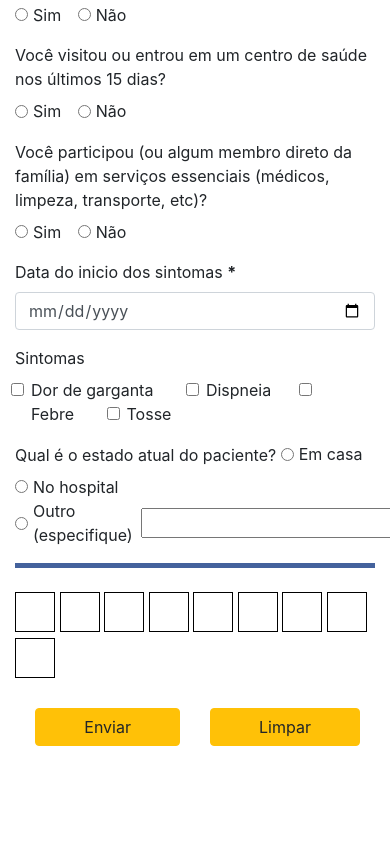
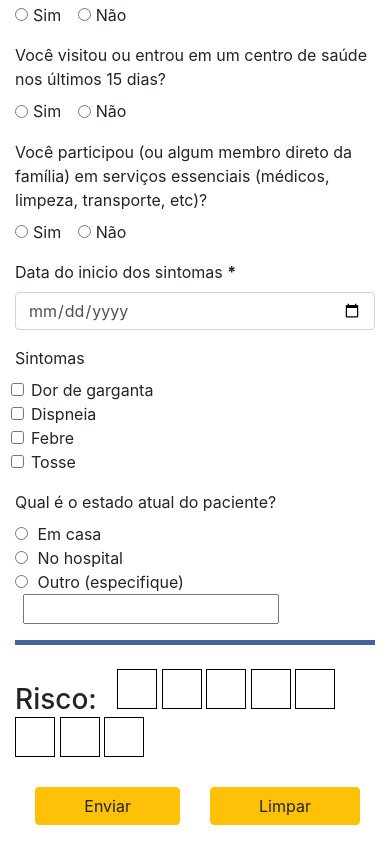
Before and after one commit to EmersonJahn/COVID-19_Exam_Request_Form, a plain HTML site: page index.html in a window 390 px wide. Shown: the part 1671-2520 px from the top of the page. Before the commit the page ends 2441 px from the top, so only its background shows below. Drawn offline with nearby package versions, Linux system fonts and the light colour scheme.

Commit message:
final design corrections

```diff
--- a/index.html
+++ b/index.html
@@ -1,16 +1,26 @@
 <!DOCTYPE html>
 <html lang="pt-BR">
+
 <head>
     <meta charset="UTF-8">
     <meta name="viewport" content="width=device-width, initial-scale=1.0">
     <title>Formulário de Requisição de Exame de Covid-19</title>
 
-    <link rel="stylesheet" href="https://stackpath.bootstrapcdn.com/bootstrap/4.1.3/css/bootstrap.min.css" integrity="sha384-MCw98/SFnGE8fJT3GXwEOngsV7Zt27NXFoaoApmYm81iuXoPkFOJwJ8ERdknLPMO" crossorigin="anonymous">
-    <script src="https://code.jquery.com/jquery-3.3.1.slim.min.js" integrity="sha384-q8i/X+965DzO0rT7abK41JStQIAqVgRVzpbzo5smXKp4YfRvH+8abtTE1Pi6jizo" crossorigin="anonymous"></script>
-    <script src="https://cdnjs.cloudflare.com/ajax/libs/popper.js/1.14.3/umd/popper.min.js" integrity="sha384-ZMP7rVo3mIykV+2+9J3UJ46jBk0WLaUAdn689aCwoqbBJiSnjAK/l8WvCWPIPm49" crossorigin="anonymous"></script>
-    <script src="https://stackpath.bootstrapcdn.com/bootstrap/4.1.3/js/bootstrap.min.js" integrity="sha384-ChfqqxuZUCnJSK3+MXmPNIyE6ZbWh2IMqE241rYiqJxyMiZ6OW/JmZQ5stwEULTy" crossorigin="anonymous"></script>
+    <link rel="stylesheet" href="https://stackpath.bootstrapcdn.com/bootstrap/4.1.3/css/bootstrap.min.css"
+        integrity="sha384-MCw98/SFnGE8fJT3GXwEOngsV7Zt27NXFoaoApmYm81iuXoPkFOJwJ8ERdknLPMO" crossorigin="anonymous">
+    <script src="https://code.jquery.com/jquery-3.3.1.slim.min.js"
+        integrity="sha384-q8i/X+965DzO0rT7abK41JStQIAqVgRVzpbzo5smXKp4YfRvH+8abtTE1Pi6jizo"
+        crossorigin="anonymous"></script>
+    <script src="https://cdnjs.cloudflare.com/ajax/libs/popper.js/1.14.3/umd/popper.min.js"
+        integrity="sha384-ZMP7rVo3mIykV+2+9J3UJ46jBk0WLaUAdn689aCwoqbBJiSnjAK/l8WvCWPIPm49"
+        crossorigin="anonymous"></script>
+    <script src="https://stackpath.bootstrapcdn.com/bootstrap/4.1.3/js/bootstrap.min.js"
+        integrity="sha384-ChfqqxuZUCnJSK3+MXmPNIyE6ZbWh2IMqE241rYiqJxyMiZ6OW/JmZQ5stwEULTy"
+        crossorigin="anonymous"></script>
     <!-- <link rel="stylesheet" href="https://cdnjs.cloudflare.com/ajax/libs/bootstrap-datepicker/1.8.0/css/bootstrap-datepicker.css"> -->
-    <script src="https://cdnjs.cloudflare.com/ajax/libs/jquery.mask/1.14.16/jquery.mask.min.js" integrity="sha512-pHVGpX7F/27yZ0ISY+VVjyULApbDlD0/X0rgGbTqCE7WFW5MezNTWG/dnhtbBuICzsd0WQPgpE4REBLv+UqChw==" crossorigin="anonymous"></script>
+    <script src="https://cdnjs.cloudflare.com/ajax/libs/jquery.mask/1.14.16/jquery.mask.min.js"
+        integrity="sha512-pHVGpX7F/27yZ0ISY+VVjyULApbDlD0/X0rgGbTqCE7WFW5MezNTWG/dnhtbBuICzsd0WQPgpE4REBLv+UqChw=="
+        crossorigin="anonymous"></script>
     <link rel="stylesheet" href="./css/style.css">
 
     <!-- <script src="http://ajax.googleapis.com/ajax/libs/jquery/1.9.0/jquery.min.js"></script> -->
@@ -20,6 +30,7 @@
 
     <script src="./js/script.js"></script>
 </head>
+
 <body>
 
     <form class="container my-4" name="main-form" id="main-form">
@@ -62,7 +73,7 @@
                 <div class="row">
                     <div class="col-md-6 mt-3 mt-md-2">
                         <label for="adress">Endereço *</label>
-                        <input type="text" id="adress" class="form-control" >
+                        <input type="text" id="adress" class="form-control">
                         <div class="invalid-feedback" id="invalid-feedback-adress"></div>
                     </div>
                     <div class="col-md-2 mt-3 mt-md-2">
@@ -141,11 +152,13 @@
                 </div>
                 <div class="col-md-3 my-auto">
                     <div class="form-check form-check-inline">
-                        <input class="form-check-input" type="radio" name="radio-pregnant" id="yes-pregnant" value="yes-pregnant">
+                        <input class="form-check-input" type="radio" name="radio-pregnant" id="yes-pregnant"
+                            value="yes-pregnant">
                         <label class="form-check-label" for="yes-pregnant">Sim</label>
                     </div>
                     <div class="form-check form-check-inline">
-                        <input class="form-check-input" type="radio" name="radio-pregnant" id="no-pregnant" value="no-pregnant">
+                        <input class="form-check-input" type="radio" name="radio-pregnant" id="no-pregnant"
+                            value="no-pregnant">
                         <label class="form-check-label" for="no-pregnant">Não</label>
                     </div>
                 </div>
@@ -174,13 +187,16 @@
 
             <div class="row mt-3 mt-md-2">
                 <div class="col">
-                    <label for="symptoms-15-days">Você teve, nos últimos 15 dias, tosse, perda de olfato/paldar, cansaço, febre, dor de garganta ou outros?</label>
+                    <label for="symptoms-15-days">Você teve, nos últimos 15 dias, tosse, perda de olfato/paldar,
+                        cansaço, febre, dor de garganta ou outros?</label>
                     <div class="form-check form-check-inline">
-                        <input class="form-check-input" type="radio" name="radio-symptoms-15-days" id="yes-symptoms-15-days" value="yes" onchange="calculateRisk()">
+                        <input class="form-check-input" type="radio" name="radio-symptoms-15-days"
+                            id="yes-symptoms-15-days" value="yes" onchange="calculateRisk()">
                         <label class="form-check-label" for="yes-symptoms-15-days">Sim</label>
                     </div>
                     <div class="form-check form-check-inline">
-                        <input class="form-check-input" type="radio" name="radio-symptoms-15-days" id="no-symptoms-15-days" value="no" onchange="calculateRisk()">
+                        <input class="form-check-input" type="radio" name="radio-symptoms-15-days"
+                            id="no-symptoms-15-days" value="no" onchange="calculateRisk()">
                         <label class="form-check-label" for="no-symptoms-15-days">Não</label>
                     </div>
                 </div>
@@ -188,13 +204,16 @@
 
             <div class="row mt-3 mt-md-2">
                 <div class="col">
-                    <label for="contact-15-days">Você esteve em contato com uma pessoa diagnosticada com COVID-19 nos últimos 15 dias?</label>
+                    <label for="contact-15-days">Você esteve em contato com uma pessoa diagnosticada com COVID-19 nos
+                        últimos 15 dias?</label>
                     <div class="form-check form-check-inline">
-                        <input class="form-check-input" type="radio" name="radio-contact-15-days" id="yes-contact-15-days" value="yes" onchange="calculateRisk()">
+                        <input class="form-check-input" type="radio" name="radio-contact-15-days"
+                            id="yes-contact-15-days" value="yes" onchange="calculateRisk()">
                         <label class="form-check-label" for="yes-contact-15-days">Sim</label>
                     </div>
                     <div class="form-check form-check-inline">
-                        <input class="form-check-input" type="radio" name="radio-contact-15-days" id="no-contact-15-days" value="no" onchange="calculateRisk()">
+                        <input class="form-check-input" type="radio" name="radio-contact-15-days"
+                            id="no-contact-15-days" value="no" onchange="calculateRisk()">
                         <label class="form-check-label" for="no-contact-15-days">Não</label>
                     </div>
                 </div>
@@ -202,13 +221,16 @@
 
             <div class="row mt-3 mt-md-2">
                 <div class="col">
-                    <label for="health-center-15-days">Você visitou ou entrou em um centro de saúde nos últimos 15 dias?</label>
+                    <label for="health-center-15-days">Você visitou ou entrou em um centro de saúde nos últimos 15
+                        dias?</label>
                     <div class="form-check form-check-inline">
-                        <input class="form-check-input" type="radio" name="radio-health-center-15-days" id="yes-health-center-15-days" value="yes" onchange="calculateRisk()">
+                        <input class="form-check-input" type="radio" name="radio-health-center-15-days"
+                            id="yes-health-center-15-days" value="yes" onchange="calculateRisk()">
                         <label class="form-check-label" for="yes-health-center-15-days">Sim</label>
                     </div>
                     <div class="form-check form-check-inline">
-                        <input class="form-check-input" type="radio" name="radio-health-center-15-days" id="no-health-center-15-days" value="no" onchange="calculateRisk()">
+                        <input class="form-check-input" type="radio" name="radio-health-center-15-days"
+                            id="no-health-center-15-days" value="no" onchange="calculateRisk()">
                         <label class="form-check-label" for="no-health-center-15-days">Não</label>
                     </div>
                 </div>
@@ -216,13 +238,16 @@
 
             <div class="row mt-3 mt-md-2">
                 <div class="col">
-                    <label for="essential-services">Você participou (ou algum membro direto da família) em serviços essenciais (médicos, limpeza, transporte, etc)?</label>
+                    <label for="essential-services">Você participou (ou algum membro direto da família) em serviços
+                        essenciais (médicos, limpeza, transporte, etc)?</label>
                     <div class="form-check form-check-inline">
-                        <input class="form-check-input" type="radio" name="radio-essential-services" id="yes-essential-services" value="yes" onchange="calculateRisk()">
+                        <input class="form-check-input" type="radio" name="radio-essential-services"
+                            id="yes-essential-services" value="yes" onchange="calculateRisk()">
                         <label class="form-check-label" for="yes-essential-services">Sim</label>
                     </div>
                     <div class="form-check form-check-inline">
-                        <input class="form-check-input" type="radio" name="radio-essential-services" id="no-essential-services" value="no" onchange="calculateRisk()">
+                        <input class="form-check-input" type="radio" name="radio-essential-services"
+                            id="no-essential-services" value="no" onchange="calculateRisk()">
                         <label class="form-check-label" for="no-essential-services">Não</label>
                     </div>
                 </div>
@@ -237,26 +262,37 @@
                     <label for="first-symptom-date">Sintomas</label>
                     <div class="ml-3 h-100">
 
-                        <input class="form-check-input" type="checkbox" id="symptom-garganta" name="checkbox-symptom-garganta" onchange="calculateRisk()">
+                        <div class="d-block d-md-inline-block">
+                            <input class="form-check-input" type="checkbox" id="symptom-garganta"
+                                name="checkbox-symptom-garganta" onchange="calculateRisk()">
                             <label class="form-check-label mr-5" for="symptom-garganta">
                                 Dor de garganta
                             </label>
+                        </div>
 
-                        <input class="form-check-input" type="checkbox" id="symptom-dispneia" name="checkbox-symptom-dispneia" onchange="calculateRisk()">
+                        <div class="d-block d-md-inline-block">
+                            <input class="form-check-input" type="checkbox" id="symptom-dispneia"
+                                name="checkbox-symptom-dispneia" onchange="calculateRisk()">
                             <label class="form-check-label mr-5" for="symptom-dispneia">
                                 Dispneia
                             </label>
+                        </div>
 
-                        <input class="form-check-input" type="checkbox" id="symptom-febre" name="checkbox-symptom-febre" onchange="calculateRisk()">
+                        <div class="d-block d-md-inline-block">
+                            <input class="form-check-input" type="checkbox" id="symptom-febre"
+                                name="checkbox-symptom-febre" onchange="calculateRisk()">
                             <label class="form-check-label mr-5" for="symptom-febre">
                                 Febre
                             </label>
+                        </div>
 
-                        <input class="form-check-input" type="checkbox" id="symptom-tosse" name="checkbox-symptom-tosse" onchange="calculateRisk()">
+                        <div class="d-block d-md-inline-block">
+                            <input class="form-check-input" type="checkbox" id="symptom-tosse"
+                                name="checkbox-symptom-tosse" onchange="calculateRisk()">
                             <label class="form-check-label mr-5" for="symptom-tosse">
                                 Tosse
                             </label>
-
+                        </div>
                     </div>
                 </div>
             </div>
@@ -264,16 +300,19 @@
             <div class="row mt-3 mt-md-2">
                 <div class="col-12">
                     <label for="patient-status">Qual é o estado atual do paciente?</label>
-                    <div class="form-check form-check-inline">
-                        <input class="form-check-input" type="radio" name="radio-patient-status" id="home-patient-status" value="home-patient-status">
+                    <div class="form-check form-check-inline d-block d-md-inline-block">
+                        <input class="form-check-input" type="radio" name="radio-patient-status"
+                            id="home-patient-status" value="home-patient-status">
                         <label class="form-check-label" for="home-patient-status">Em casa</label>
                     </div>
-                    <div class="form-check form-check-inline">
-                        <input class="form-check-input" type="radio" name="radio-patient-status" id="hospital-patient-status" value="hospital-patient-status">
+                    <div class="form-check form-check-inline d-block d-md-inline-block">
+                        <input class="form-check-input" type="radio" name="radio-patient-status"
+                            id="hospital-patient-status" value="hospital-patient-status">
                         <label class="form-check-label" for="hospital-patient-status">No hospital</label>
                     </div>
-                    <div class="form-check form-check-inline">
-                        <input class="form-check-input" type="radio" name="radio-patient-status" id="other-patient-status" value="other-patient-status">
+                    <div class="form-check form-check-inline d-block d-md-inline-block">
+                        <input class="form-check-input" type="radio" name="radio-patient-status"
+                            id="other-patient-status" value="other-patient-status">
                         <label class="form-check-label" for="other-patient-status">Outro (especifique)</label>
                         <input class="ml-2" type="text"> <!-- Obrigar preencimento caso assinalar o radio outro  -->
                     </div>
@@ -290,6 +329,9 @@
 
         <div class="row mt-2">
             <div class="col-md-12">
+                <h3 class="d-inline-block mb-0 pb-0 mr-3">
+                    Risco:
+                </h3>
                 <div id="risk-box-1" class="risk-box risk-box-low"></div>
                 <div id="risk-box-2" class="risk-box risk-box-low"></div>
                 <div id="risk-box-3" class="risk-box risk-box-medium"></div>
@@ -298,7 +340,7 @@
                 <div id="risk-box-6" class="risk-box risk-box-high"></div>
                 <div id="risk-box-7" class="risk-box risk-box-high"></div>
                 <div id="risk-box-8" class="risk-box risk-box-high"></div>
-                <div id="risk-box-9" class="risk-box risk-box-high"></div>
+                <!-- <div id="risk-box-9" class="risk-box risk-box-high"></div> -->
             </div>
         </div>
 
@@ -318,4 +360,5 @@
     </form>
 
 </body>
+
 </html>
```
Also changed, not shown: js/script.js (+1 -40 lines). Lines whose indentation alone changed are shown as unchanged.
